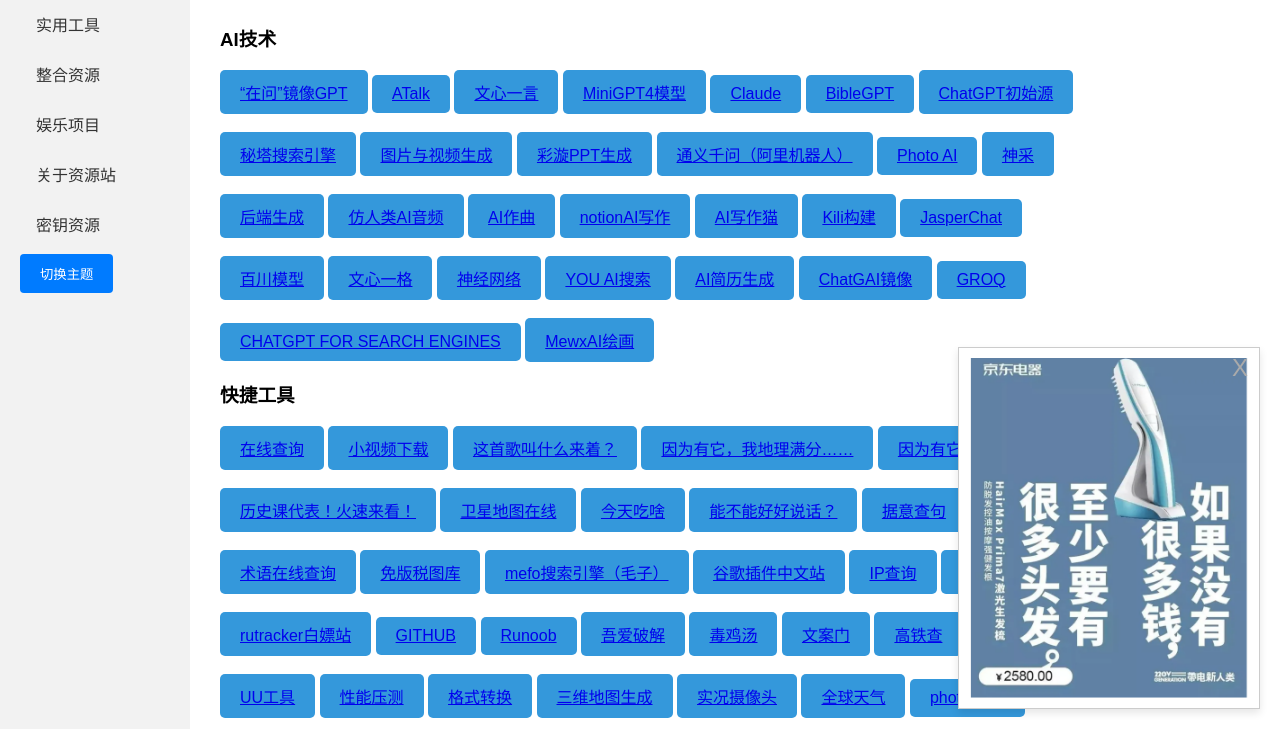
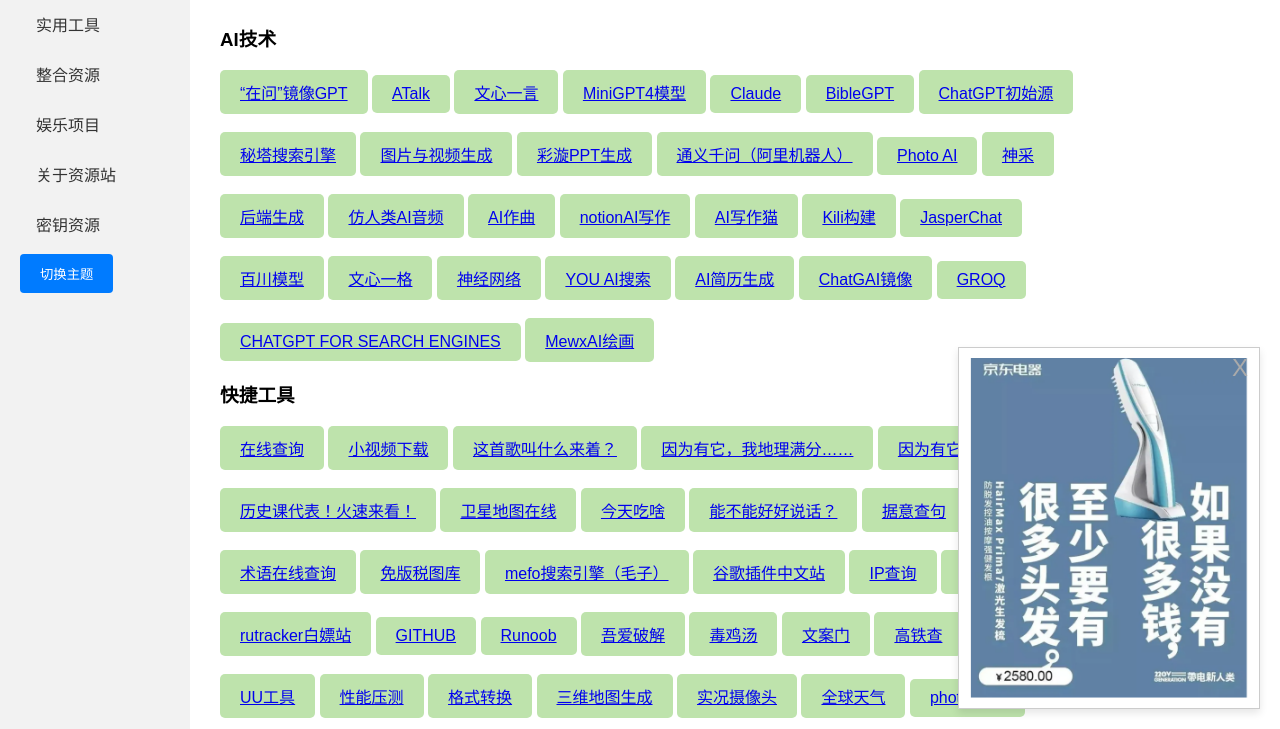
Before and after one commit to uuplayer123/3classResource.github.io, a plain HTML site: page index.html in a window 1280 px wide. Shown: the part 71-800 px from the top of the page. Drawn offline with Linux system fonts and the light colour scheme.

Commit message:
style.css

```diff
--- a/style.css
+++ b/style.css
@@ -87,7 +87,7 @@ body {
 .custom-button {
     display: inline-block;
     padding: 10px 20px;
-    background-color: #3498db;
+    background-color: #bee3ac;
     color: #fff;
     font-size: 16px;
     border: none;
@@ -97,7 +97,7 @@ body {
   }
 
   .custom-button:hover {
-    background-color: #2980b9;
+    background-color: #bdd481;
   }
 
   /* 自定义滚动条的宽度和背景 */
```
